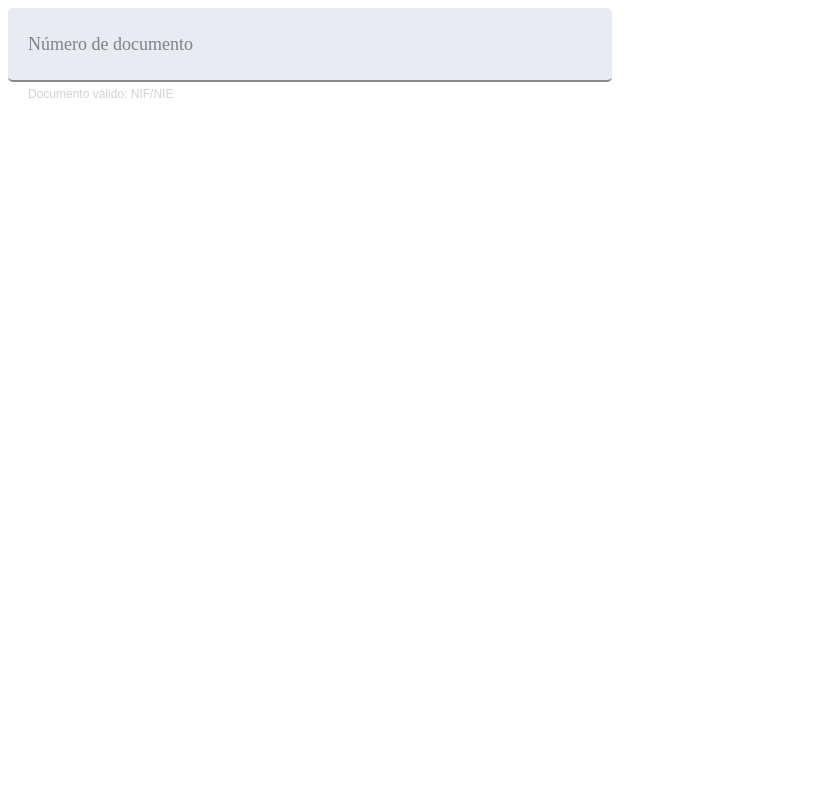
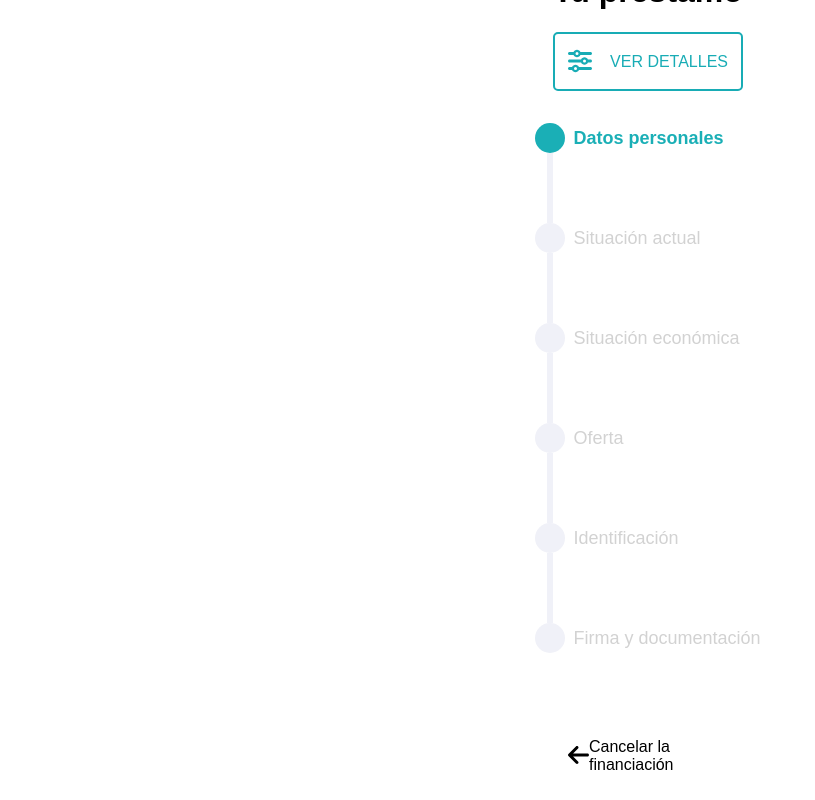
Before and after one commit to LaraGuardiola/angular-spa-form, an Angular app: page / in a window 1280 px wide. Shown: the whole page, without its empty margins (0-815 px from the left). Built offline with nearby package versions, Linux system fonts and the light colour scheme.

Commit message:
added all components correctly

```diff
--- a/src/app/app.component.css
+++ b/src/app/app.component.css
@@ -0,0 +1,3 @@
+* {
+    font-family: Arial;
+}
--- a/src/app/components/navigation-line/navigation-line.component.html
+++ b/src/app/components/navigation-line/navigation-line.component.html
@@ -1,6 +1,6 @@
 <div class="navigation-line">
     <div class="line">
-        <ng-container *appNavigationLine="elemList; let i = index">
+        <ng-container *ngFor="let elem of elemList; let i = index">
             <div class="nav-circle" [style]="circleStyle" #circle>
                 <div #tick>
                     <fa-icon [icon]="symbol"></fa-icon>
@@ -12,7 +12,7 @@
     </div>
 
     <div class="list">
-        <ng-container *appNavigationLine="elemList; let i = index">
+        <ng-container *ngFor="let elem of elemList; let i = index">
             <div #list class="list-line" [style]="listStyle">
                 {{ elemList[i] }}
             </div>
--- a/src/app/forms/datos-personales1/datos-personales1.component.html
+++ b/src/app/forms/datos-personales1/datos-personales1.component.html
@@ -1 +1 @@
-<div><app-text-box></app-text-box></div>
+<app-navigation-section></app-navigation-section>
```
